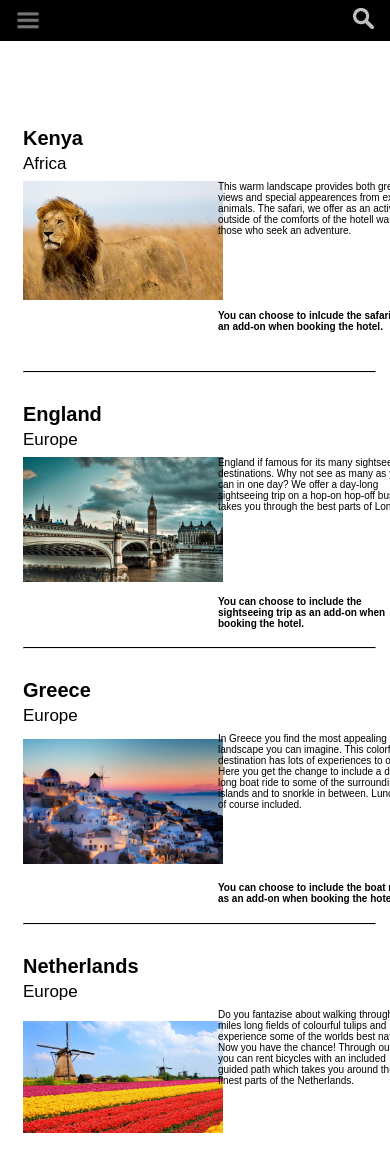
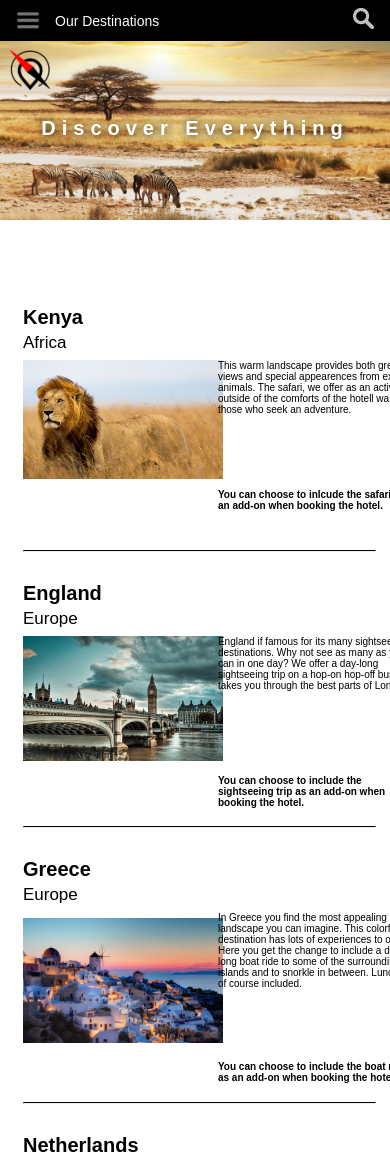
Before and after one commit to ju-nmd2022/Project12, a plain HTML site: page destinations.html in a window 390 px wide. Shown: the top 1152 px of the page. Drawn offline with Linux system fonts and the light colour scheme.

Commit message:
Destinations Done (not cleaned)
check if anything need to be changed, added a big image at the start
Check if responsive is good enough

```diff
--- a/destinations.html
+++ b/destinations.html
@@ -8,8 +8,10 @@
     <title>Our Destinations</title>
   </head>
   <body class="body">
+    <img class="logo" src="Logo Travel.png" alt="" />
     <header>
       <img class="loop" src="search.png" alt="" />
+      <h2 class="headertext">Our Destinations</h2>
       <div class="menu">
         <input id="menu-toggle" type="checkbox" />
         <label for="menu-toggle">
@@ -27,7 +29,10 @@
         </ul>
       </div>
     </header>
-    <a class="kenya" href="Kenya.html"></a>
+    <div class="discoverdiv">
+      <h1 class="discover">Discover Everything</h1>
+      <img class="bigimg" src="big.jpg" alt="big" />
+    </div>
     <main class="Container">
       <div class="content">
         <div class="images">
@@ -100,7 +105,6 @@
             <h2 class="africa">North America</h2>
           </div>
         </div>
-
         <div class="kenyainfo">
           <div class="info1">
             <p>
@@ -235,6 +239,9 @@
           </div>
         </div>
         <a class="kenya" href="Kenya.html"
+          ><img class="blackboxlink" src="blackbox.png" alt="blackbox"
+        /></a>
+        <a class="kenya" href="Kenya.html"
           ><img class="blackkenya" src="blackkenya.png" alt="blackbox"
         /></a>
 
@@ -250,8 +257,8 @@
       </div>
       <div class="footer">
         <p class="contact">
+          <img class="logofooter" src="Logo Travel.png" alt="logofooter" />
           <br />
-
           Contact: Touchtravel@gmail.com <br />
           <br />
           <br />
--- a/destinationstyle.css
+++ b/destinationstyle.css
@@ -4,9 +4,46 @@ body {
 header {
   background-color: black;
   grid-area: header;
-  width: 100vw;
+  width: 100%;
 }
-
+.bigimg {
+  width: 100%;
+}
+.logo {
+  position: absolute;
+  width: 40px;
+  margin-top: 50px;
+  margin-left: 10px;
+}
+.logofooter {
+  position: relative;
+  width: 30px;
+  margin-bottom: 10px;
+}
+.discover {
+  position: absolute;
+  margin-top: 30vh;
+  font-family: Arial, Helvetica, sans-serif;
+  font-weight: bold;
+  font-size: 60px;
+  color: white;
+  text-shadow: 1px 1px 10px #000;
+  letter-spacing: 6px;
+}
+.discoverdiv {
+  display: flex;
+  justify-content: center;
+}
+/*.discover {
+  position: absolute;
+  font-family: Arial, Helvetica, sans-serif;
+  font-weight: bold;
+  font-size: 60px;
+  color: white;
+  margin-left: 27.5vw;
+  margin-top: 30vh;
+  text-shadow: 1px 1px 10px #000;
+}*/
 .loop {
   grid-area: header;
   position: absolute;
@@ -16,7 +53,15 @@ header {
   margin-bottom: 0.3rem;
   right: 1rem;
 }
-
+.headertext {
+  font-family: Arial, Helvetica, sans-serif;
+  color: #fff;
+  position: absolute;
+  font-size: 14px;
+  left: 55px;
+  top: 1px;
+  font-weight: lighter;
+}
 .menu-size {
   width: 1.5rem;
   height: 1.5rem;
@@ -59,18 +104,12 @@ li {
     ". content ."
     "footer footer footer";
 }
-.bigimg {
-  margin-top: 4rem;
-  width: 100%;
-}
-.kenya {
-  position: absolute;
-}
+
 .kenyatext {
   font-size: 25px;
   font-family: Arial, Helvetica, sans-serif;
   height: 13px;
-  padding-top: 10px;
+  color: #000;
 }
 .africa {
   font-size: 17px;
@@ -105,7 +144,13 @@ li {
   margin-bottom: 0.3rem;
   margin-left: 1rem;
 }
-
+.blackboxlink {
+  position: absolute;
+  width: 80px;
+  height: 45px;
+  margin-top: 40px;
+  opacity: 0%;
+}
 .blackkenya {
   opacity: 00%;
   position: absolute;
@@ -506,10 +551,50 @@ li {
 
 .footer {
   grid-area: footer;
-  background-color: rgb(172, 172, 172);
+  background-color: rgb(207, 207, 207);
 }
 .contact {
   margin-left: 10px;
+}
+@media only screen and (max-width: 1700px) {
+  .discover {
+    margin-top: 27vh;
+  }
+}
+@media only screen and (max-width: 1500px) {
+  .discover {
+    margin-top: 25vh;
+  }
+}
+@media only screen and (max-width: 1400px) {
+  .discover {
+    margin-top: 23vh;
+    font-size: 50px;
+  }
+}
+@media only screen and (max-width: 1250px) {
+  .discover {
+    margin-top: 20vh;
+    font-size: 50px;
+  }
+}
+@media only screen and (max-width: 1000px) {
+  .discover {
+    margin-top: 15vh;
+    font-size: 40px;
+  }
+}
+@media only screen and (max-width: 750px) {
+  .discover {
+    margin-top: 10vh;
+    font-size: 30px;
+  }
+}
+@media only screen and (max-width: 550px) {
+  .discover {
+    margin-top: 9vh;
+    font-size: 20px;
+  }
 }
 @media only screen and (max-width: 1145px) {
   .kenyainfo2 {
@@ -537,6 +622,13 @@ li {
   }
   .kenyainfo2 {
     font-size: 12px;
+  }
+  .blackboxlink {
+    position: absolute;
+    width: 60px;
+    height: 45px;
+    margin-top: 47px;
+    opacity: 0%;
   }
 }
 @media only screen and (max-width: 700px) {
@@ -697,14 +789,12 @@ li {
   .kenyatext {
   }
   .kenyainfo {
-    position: absolute;
     display: flex;
     flex-direction: column;
     gap: 100px;
     font-family: sans-serif;
     font-weight: lighter;
-    padding-top: 90px;
-    margin-right: 13vw;
+    justify-content: center;
     width: 200px;
     font-size: 10px;
   }
@@ -724,9 +814,8 @@ li {
     position: absolute;
     display: flex;
     flex-direction: column;
+    justify-content: center;
     gap: 157px;
-    padding-top: 100px;
-    left: 6vw;
   }
   .kenyaimg {
     width: 200px;
@@ -781,8 +870,8 @@ li {
     opacity: 00%;
     position: absolute;
     margin-top: 100px;
-    height: 126px;
-    width: 200px;
+    height: 118px;
+    width: 201px;
   }
   .blackgreece {
     opacity: 0%;
```
Also changed, not shown: 0x02.jpg (added), 1286215.jpg (added), Depositphotos_63755769_xl-2015_1500x1500.jpg (added), Nrv1bM.jpg (added), big.jpg (added).
